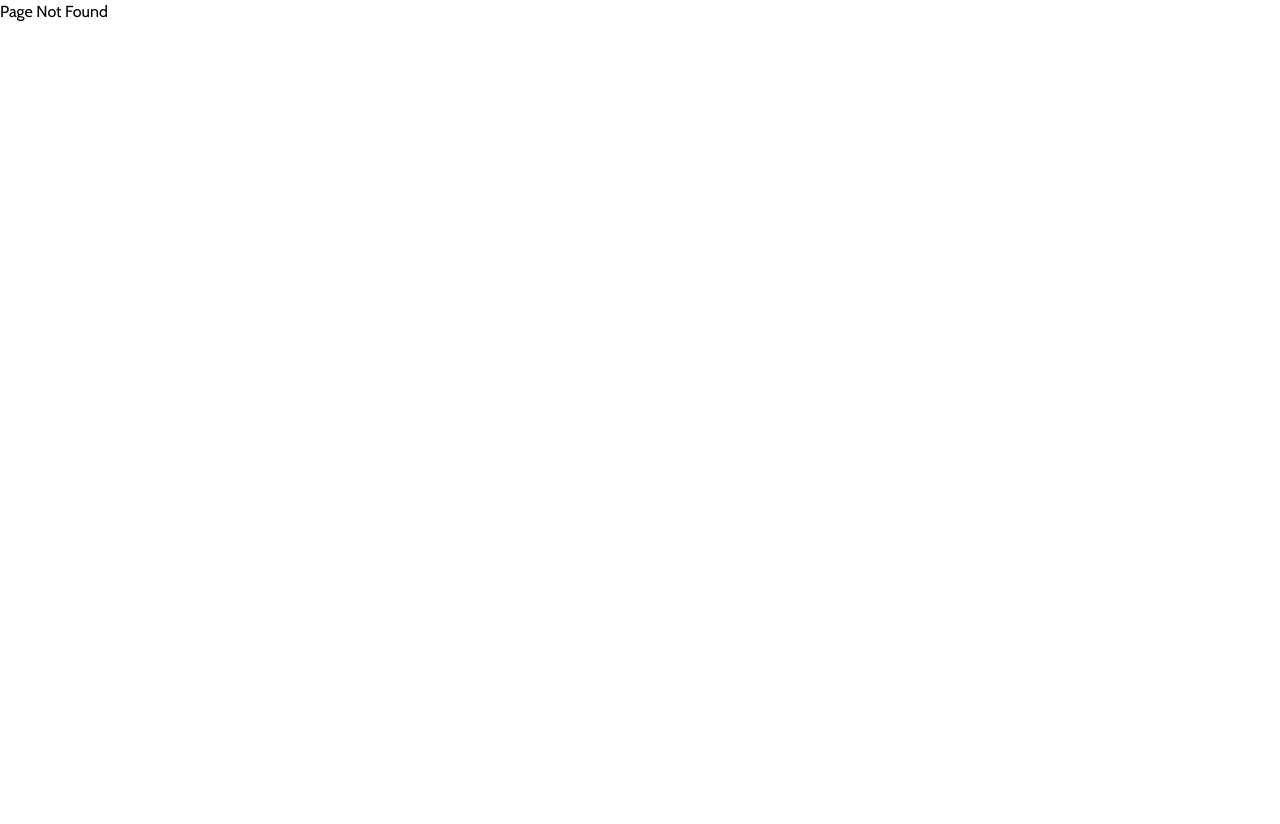
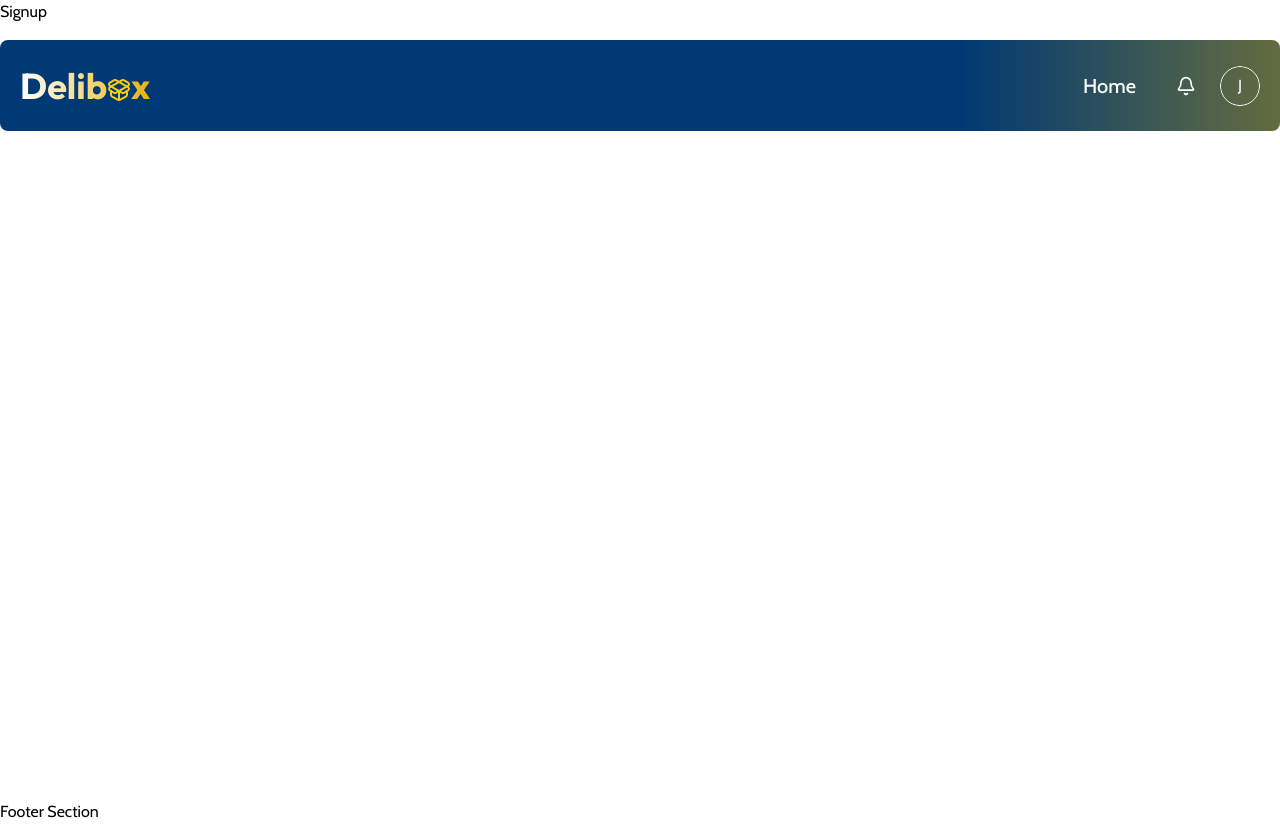
Before and after one commit to amirulkanak/delibox-parcel-delivery, a React (Vite) app: page /register in a window 1280 px wide. Before the commit this address had no page. Before the commit the page ends 800 px from the top, so only its background shows below. Built offline with nearby package versions, Linux system fonts and the light colour scheme.

Commit message:
routes setup for authentication

```diff
--- a/src/hooks/useAuth.js
+++ b/src/hooks/useAuth.js
@@ -1,5 +1,5 @@
 import { useContext } from 'react';
-import { UserAuthContext } from '../context/UserAuthContext';
+import { UserAuthContext } from '@/context/UserAuthContext';
 
 const useAuth = () => {
   return useContext(UserAuthContext);
--- a/src/layouts/MainLayout.jsx
+++ b/src/layouts/MainLayout.jsx
@@ -1,6 +1,6 @@
 import { Outlet } from 'react-router-dom';
-import Navbar from '../components/Navbar';
-import Footer from '../components/Footer';
+import Navbar from '@/components/Navbar';
+import Footer from '@/components/Footer';
 
 const MainLayout = () => {
   return (
--- /dev/null
+++ b/src/pages/Auth/ForgetPasswordPage.jsx
@@ -0,0 +1,5 @@
+const ForgetPasswordPage = () => {
+  return <div>ForgetPasswordPage</div>;
+};
+
+export default ForgetPasswordPage;
--- /dev/null
+++ b/src/pages/Auth/LoginPage.jsx
@@ -0,0 +1,5 @@
+const LoginPage = () => {
+  return <div>LoginPage</div>;
+};
+
+export default LoginPage;
--- /dev/null
+++ b/src/pages/Auth/SignupPage.jsx
@@ -0,0 +1,5 @@
+const Signup = () => {
+  return <div>Signup</div>;
+};
+
+export default Signup;
--- a/src/pages/HomePage.jsx
+++ b/src/pages/Home/HomePage.jsx
@@ -1,4 +1,4 @@
-import Header from './../components/Header';
+import Header from '@/components/Header';
 
 const HomePage = () => {
   return (
```
Also changed, not shown: src/routes/Routes.jsx (+19 -3 lines).
